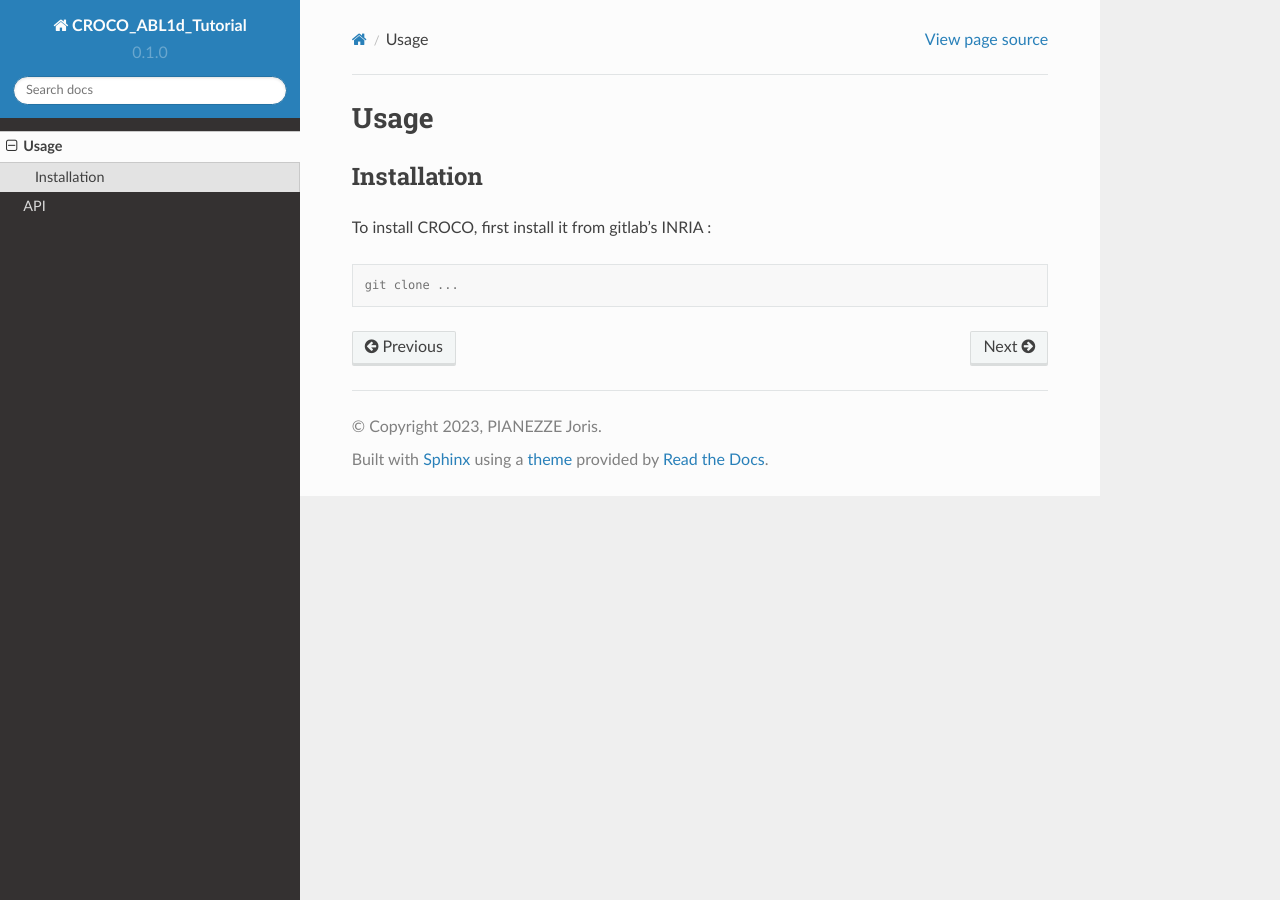
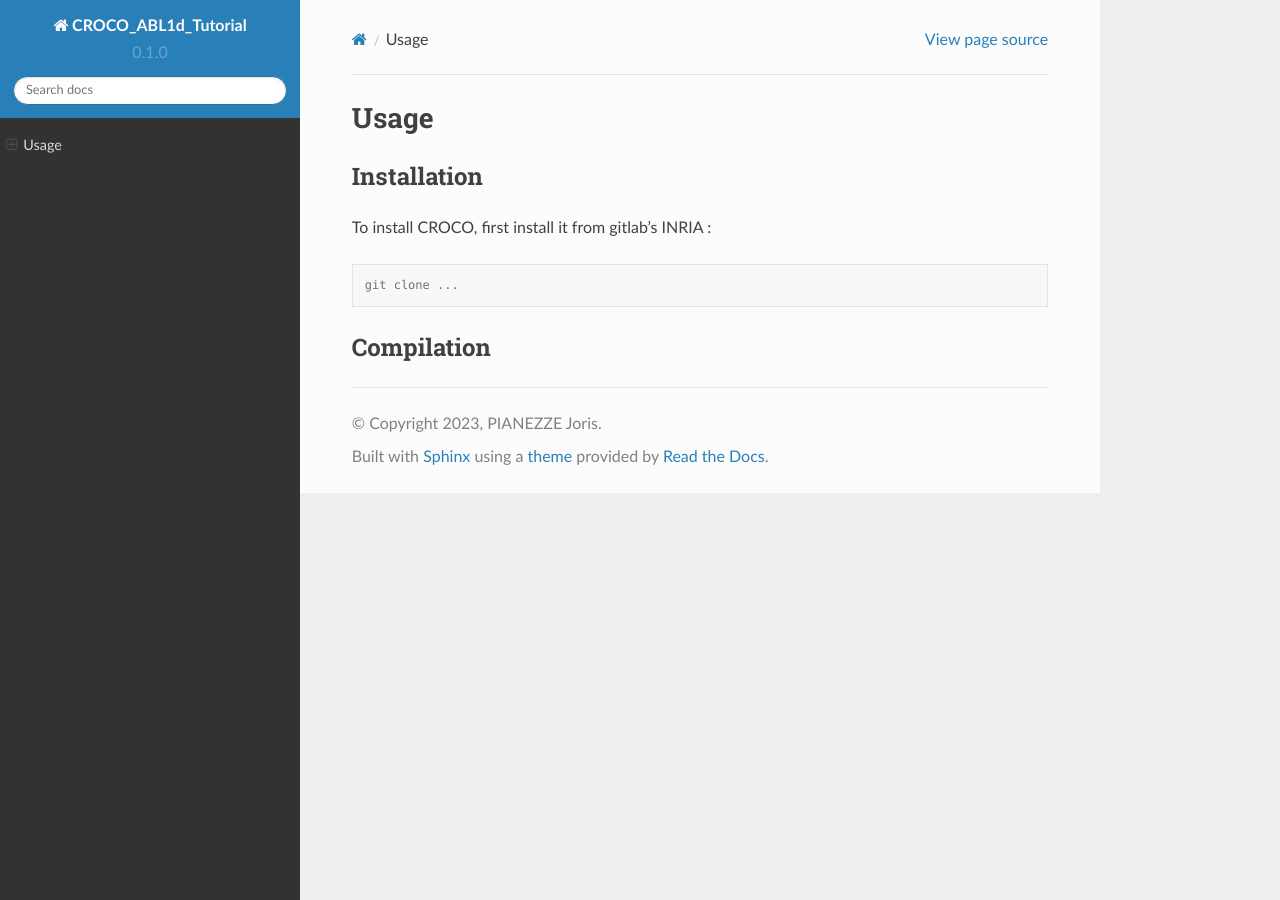
Before and after one commit to JorisPianezze/croco_abl1d_tutorial, a Sphinx documentation site: the page built from docs/source/usage.rst, in a window 1280 px wide. Built offline with Sphinx 7.4.7 and the Read the Docs theme 2.0.0, drawn with Linux system fonts in a browser that asks for light colours; pages that are not in the unit, such as notebooks, are missing from menus.

Commit message:
Modif template

```diff
--- a/docs/source/index.rst
+++ b/docs/source/index.rst
@@ -12,6 +12,7 @@
 --------
 
 .. toctree::
+   :maxdepth: 3
 
-   usage
-   api
+   installation
+   compilation
--- a/docs/source/usage.rst
+++ b/docs/source/usage.rst
@@ -11,3 +11,6 @@
 .. code-block:: console
 
    git clone ...
+
+Compilation
+-----------
```
Also changed, not shown: docs/source/api.rst (deleted, +0 -7 lines).
